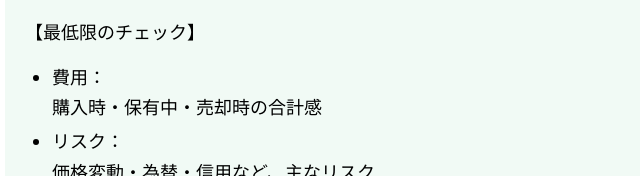
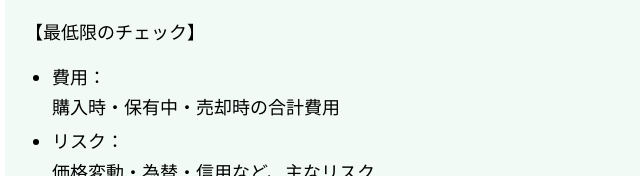
Before and after one commit to Lymora/GrowLab_Web, a plain HTML site: page index.html in a window 1280 px wide. Shown: the part 1944-2120 px from the top of the page, 175-815 px from the left. Drawn offline with Linux system fonts and the light colour scheme.

Commit message:
Update index.html

```diff
--- a/index.html
+++ b/index.html
@@ -299,7 +299,7 @@
             <p style="margin-top: 20px;">【最低限のチェック】</p>
             <ul>
               <li>費用：<br>
-                  購入時・保有中・売却時の合計感</li>
+                  購入時・保有中・売却時の合計費用</li>
               <li>リスク：<br>
                   価格変動・為替・信用など、主なリスク</li>
               <li>換金・受け取り：<br>
```
